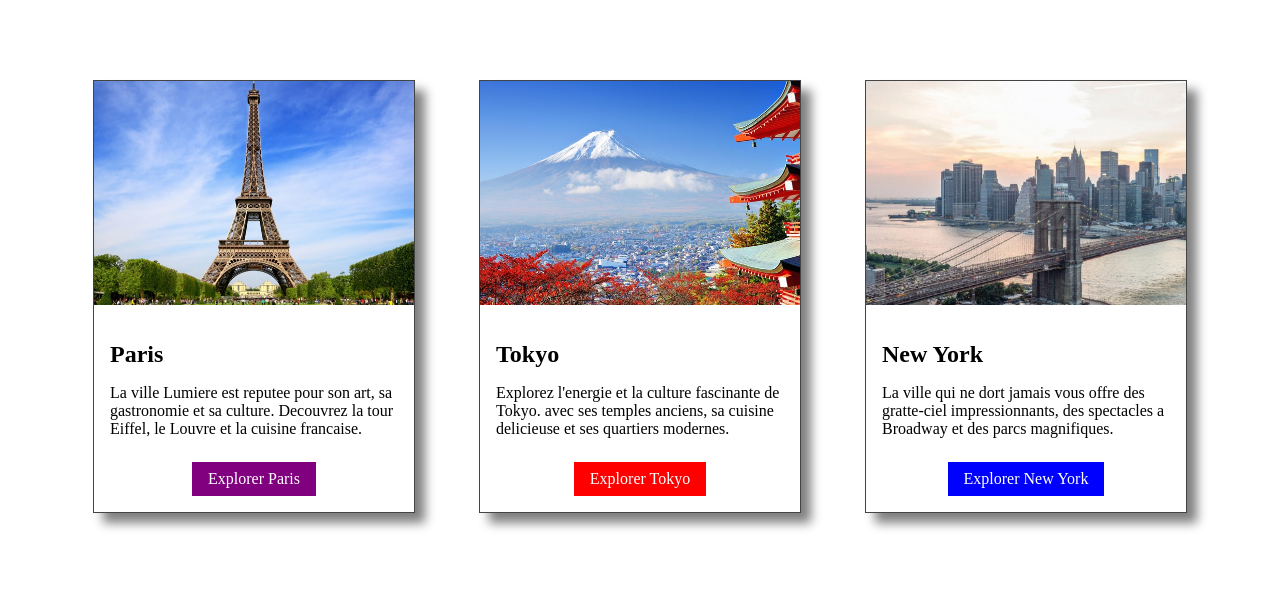
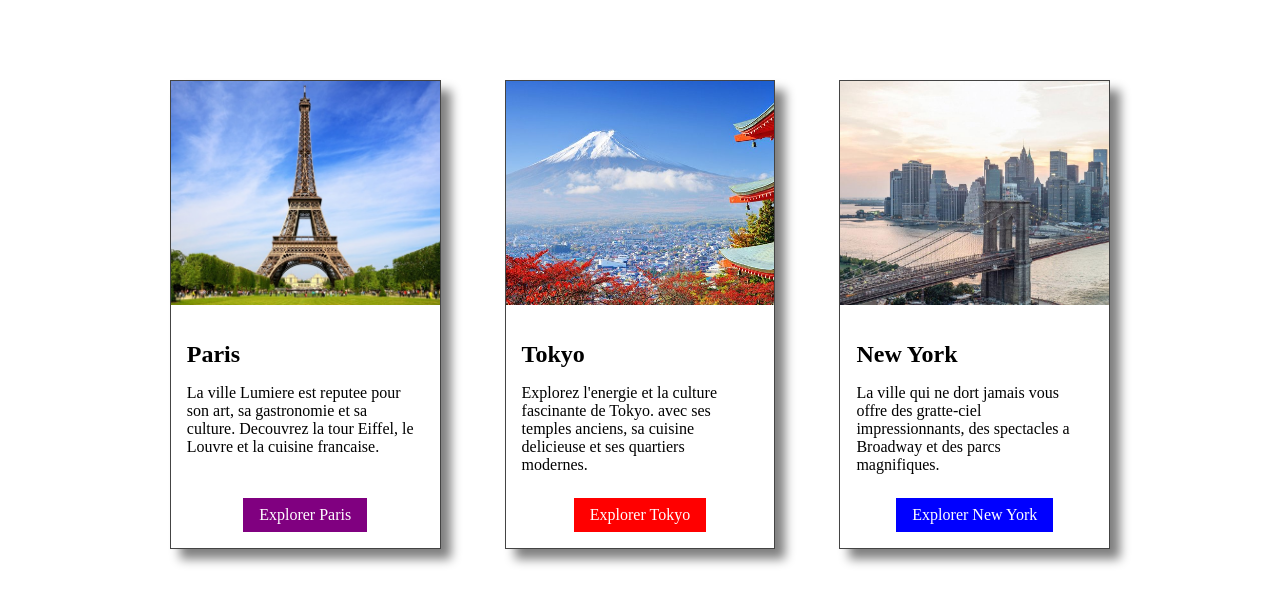
Before and after one commit to v-ina/exo_flexbox, a plain HTML site: page index.html in a window 1280 px wide. Drawn offline with Linux system fonts and the light colour scheme.

Commit message:
modification de deuxieme flex

```diff
--- a/index.html
+++ b/index.html
@@ -9,27 +9,33 @@
 <body>
     <div class="flex_travel">
         <div class="travel_box">
+            <div class="flex_in_travel_box">
                 <img src="asset/img/paris.jpg" alt="">
                 <h2>Paris</h2>
                 <p>La ville Lumiere est reputee pour son art, sa gastronomie et sa culture. Decouvrez la tour Eiffel, le Louvre et la cuisine francaise.</p>
+            </div>
             <div>
                 <a class="btnPar" href="">Explorer Paris</a>
             </div>
         </div>
 
         <div class="travel_box">
+            <div class="flex_in_travel_box">
                 <img src="asset/img/tokyo.jpg" alt="">
                 <h2>Tokyo</h2>
                 <p>Explorez l'energie et la culture fascinante de Tokyo. avec ses temples anciens, sa cuisine delicieuse et ses quartiers modernes.</p>
+            </div>
             <div>
                 <a class="btnTok" >Explorer Tokyo</a>
             </div>
         </div>
 
         <div class="travel_box">
+            <div class="flex_in_travel_box">
                 <img src="asset/img/new-york.jpeg" alt="">
                 <h2>New York</h2>
                 <p>La ville qui ne dort jamais vous offre des gratte-ciel impressionnants, des spectacles a Broadway et des parcs magnifiques.</p>
+            </div>
             <div>
                 <a class="btnNew" href="">Explorer New York</a>
             </div>
--- a/style.css
+++ b/style.css
@@ -11,10 +11,14 @@
 .travel_box{
     border: 1px solid rgb(68, 68, 68);
     box-shadow: 10px 10px 10px grey;
+    width: 21%;
+    display: flex;
+    flex-direction: column;
+    justify-content: space-between;
 }
 .travel_box img{
     display: inline-block;
-    width: 20rem;   height: 14rem;
+    width: 100%;   height: 14rem;
     object-fit: cover;
 }
 .travel_box h2{
@@ -23,10 +27,11 @@
     padding-left: 1rem;
 }
 .travel_box p{
-    width: 18rem;
+    width: 85%;
+    overflow-wrap: break-word;
     padding: .5rem 1rem;
 }
-.travel_box > div{
+.travel_box > div:last-child{
     text-align: center;
 }
 .travel_box a{
@@ -52,3 +57,11 @@ background-color: red;
 .btnNew{
 background-color: blue;
 }
+
+
+/* travel_box에 %로 따로 width 설정을 주고,
+img에 width:100%로 box크기에 딱 맞게 바꾸면
+박스 전체가 창 크기에 따라 움직인다.
+지금처럼 그대로 travel box witdh를rem으로,
+img 크기도 rem으로 두면 창 크기에 맞게
+움직이지 않음.*/
```
Lines whose indentation alone changed are shown as unchanged.
